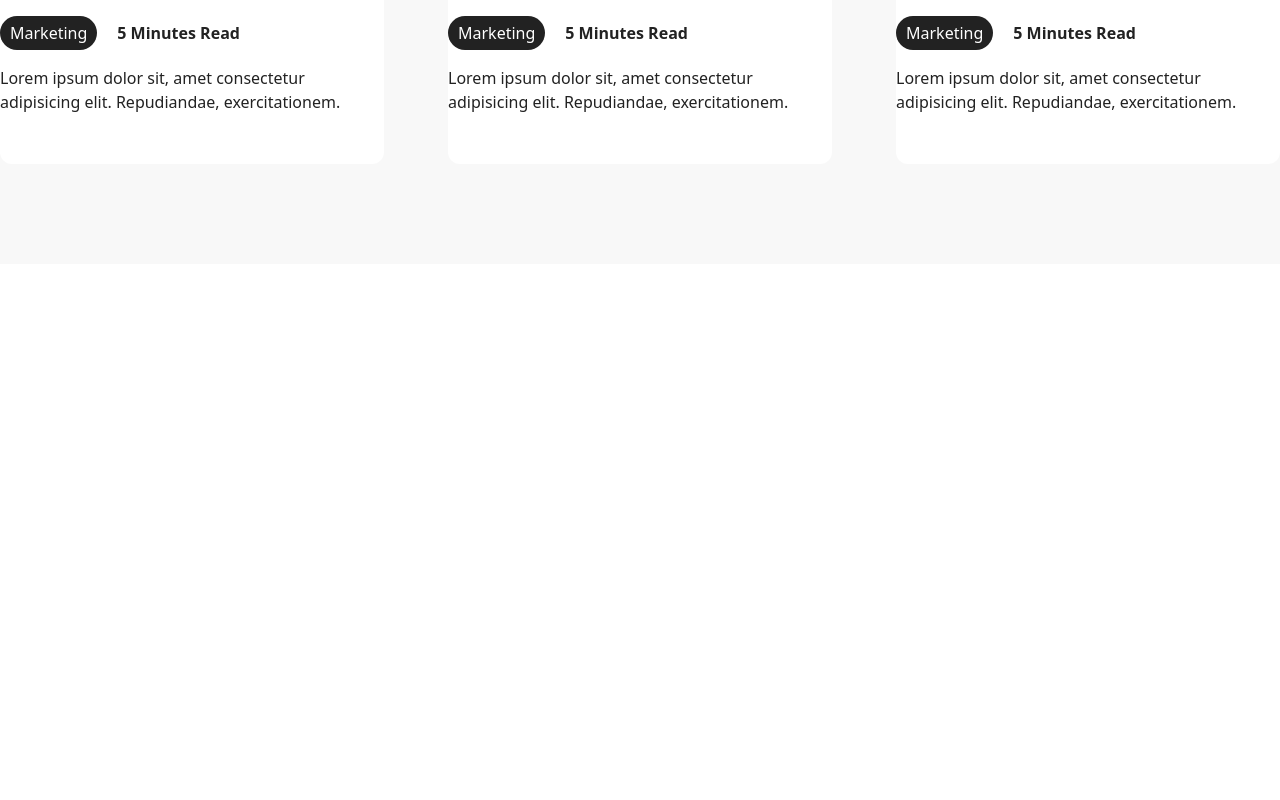
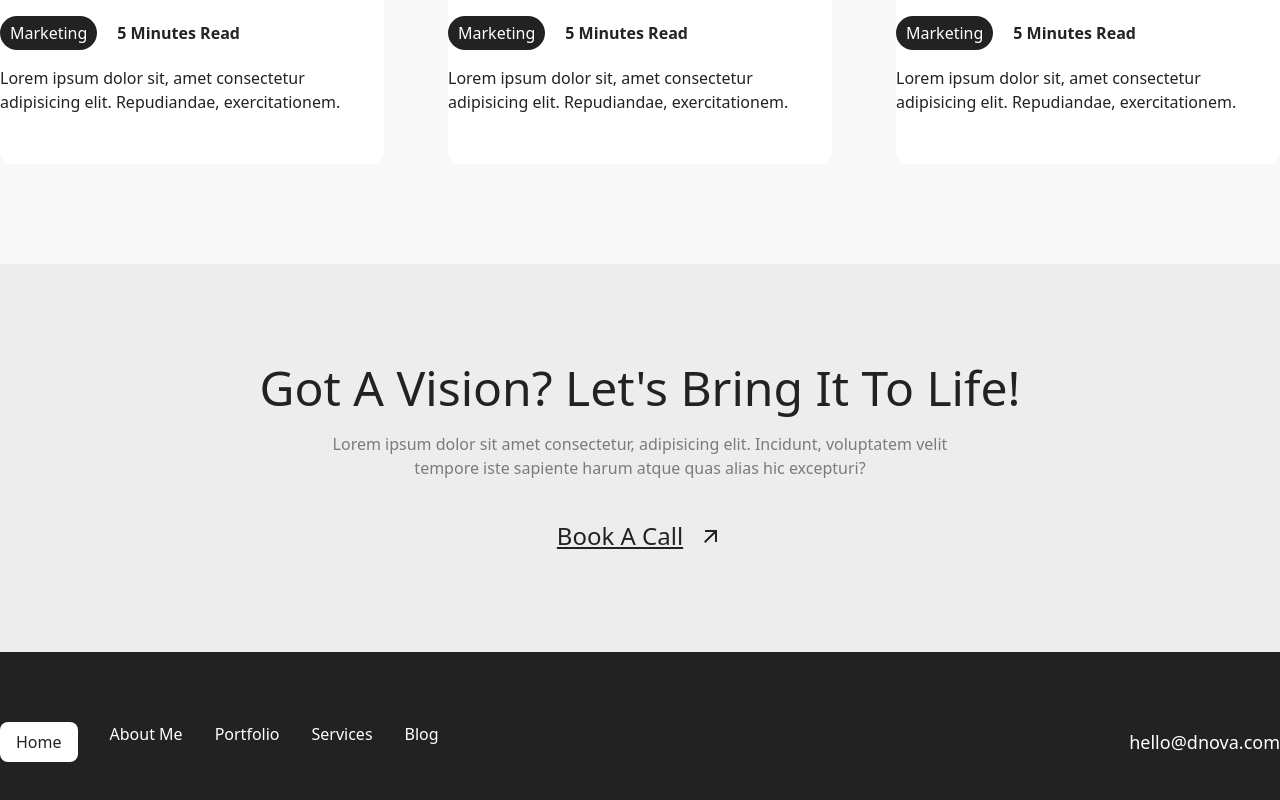
Before and after one commit to Mahmudulislamshuvo/porfolio-tanvir-vay, a React (Vite) app: page / in a window 1280 px wide. Shown: the part 4723-5523 px from the top of the page. Before the commit the page ends 4987 px from the top, so only its background shows below. Built offline with nearby package versions, Linux system fonts and the light colour scheme.

Commit message:
Footer done

```diff
--- a/src/App.jsx
+++ b/src/App.jsx
@@ -3,6 +3,8 @@ import Banner from "./Components/Banner";
 import Blogs from "./Components/Blogs";
 import Consultation from "./Components/Consultation";
 import Experiences from "./Components/Experiences";
+import Footer from "./Components/Footer";
+import GotAVision from "./Components/GotAVision";
 import LatestWork from "./Components/LatestWork";
 import Navbar from "./Components/Navbar";
 
@@ -16,6 +18,8 @@ const App = () => {
       <Consultation />
       <LatestWork />
       <Blogs />
+      <GotAVision />
+      <Footer />
     </div>
   );
 };
--- a/src/Components/Blogs.jsx
+++ b/src/Components/Blogs.jsx
@@ -30,6 +30,7 @@ const Blogs = () => {
         "Lorem ipsum dolor sit, amet consectetur adipisicing elit. Repudiandae, exercitationem.",
     },
   ];
+
   return (
     <div className="bg-background py-[100px]">
       <div className="container">
@@ -51,9 +52,9 @@ const Blogs = () => {
                 />
                 <div className="pt-8">
                   <div className="flex items-center gap-x-5">
-                    <p className="bg-primary text-white px-[10px] py-[5px] inline-block rounded-4xl">
+                    <button className="bg-primary text-white px-[10px] py-[5px] inline-block rounded-4xl">
                       {item.button}
-                    </p>
+                    </button>
                     <p className="font-bold text-primary">{item.title}</p>
                   </div>
                   <p className="text-primary pt-4">{item.description}</p>
--- /dev/null
+++ b/src/Components/Footer.jsx
@@ -0,0 +1,44 @@
+import { useState } from "react";
+
+const Footer = () => {
+  const [activeLink, setActiveLink] = useState("home");
+
+  const links = [
+    { name: "Home", id: "home" },
+    { name: "About Me", id: "about" },
+    { name: "Portfolio", id: "portfolio" },
+    { name: "Services", id: "services" },
+    { name: "Blog", id: "blog" },
+  ];
+
+  return (
+    <div className="bg-primary py-[70px]">
+      <div className="container">
+        <div className="flex flex-col lg:flex-row justify-between items-center">
+          <ul className="flex gap-8 text-white">
+            {links.map((link) => (
+              <li
+                key={link.id}
+                onClick={() => setActiveLink(link.id)}
+                className={`cursor-pointer ${
+                  activeLink === link.id
+                    ? "bg-white text-primary py-2 px-4 rounded-lg"
+                    : ""
+                }`}
+              >
+                {link.name}
+              </li>
+            ))}
+          </ul>
+
+          {/* Email section */}
+          <div className="mt-8 lg:mt-0 text-center lg:text-right">
+            <p className="text-white text-lg">hello@dnova.com</p>
+          </div>
+        </div>
+      </div>
+    </div>
+  );
+};
+
+export default Footer;
--- /dev/null
+++ b/src/Components/GotAVision.jsx
@@ -0,0 +1,25 @@
+import { MdOutlineArrowOutward } from "react-icons/md";
+
+const GotAVision = () => {
+  return (
+    <div className="bg-[#ededed] py-[100px]">
+      <div className="container">
+        <div className="text-center">
+          <h2 className="text-primary text-5xl">
+            Got A Vision? Let's Bring It To Life!
+          </h2>
+          <p className="text-secondary px-[300px] pt-5 pb-10">
+            Lorem ipsum dolor sit amet consectetur, adipisicing elit. Incidunt,
+            voluptatem velit tempore iste sapiente harum atque quas alias hic
+            excepturi?
+          </p>
+          <button className="inline-flex items-center text-2xl cursor-pointer gap-x-4 text-primary underline">
+            Book A Call <MdOutlineArrowOutward />
+          </button>
+        </div>
+      </div>
+    </div>
+  );
+};
+
+export default GotAVision;
```
